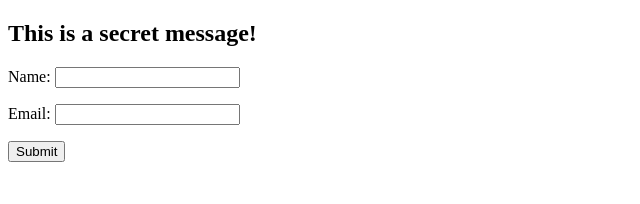
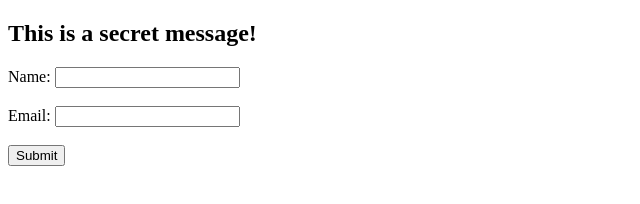
Before and after one commit to fullstack-decal-fa22/hw1-Nguyanh, a plain HTML site: page secret.html in a window 1280 px wide. Shown: the full height of the page, 0-640 px from the left. Drawn offline with Linux system fonts and the light colour scheme.

Commit message:
fixed secret 2

```diff
--- a/secret.html
+++ b/secret.html
@@ -5,13 +5,13 @@
     </head>
     <body>
         <h2>This is a secret message!</h2>
-        <form class="login">
-            <p>Name:
+        <form action="login">
+            <label for="name">Name:</label>
             <input type="text" id="name">
-            </p>
-            <p>Email:
+            <br><br>
+            <label for="email">Email:</label>
             <input type="text" id="email">
-            </p>
+            <br><br>
             <input type="submit">
         </form>
     </body>
```
